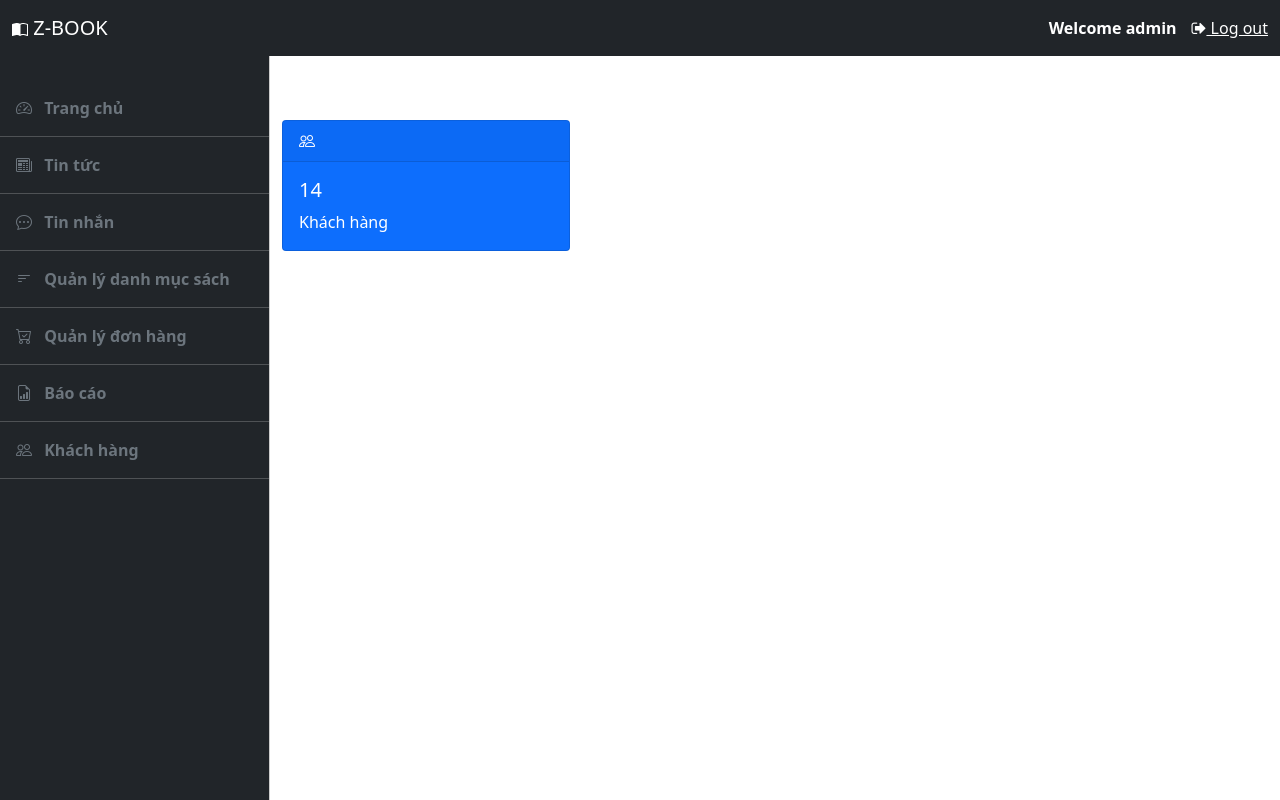
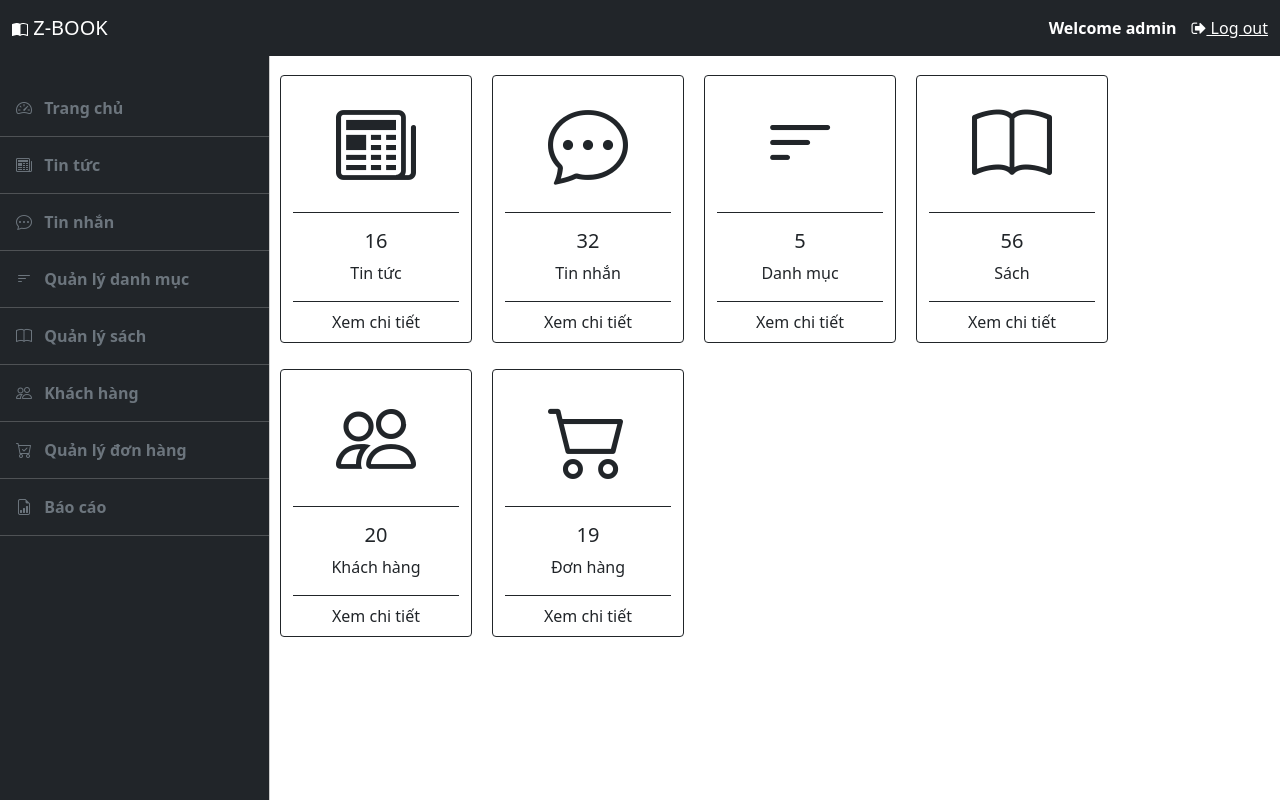
Before and after one commit to Noi-Nguyen/book_shopping_website_project, a PHP site: page / in a window 1280 px wide. Run offline with PHP 8.4, Linux system fonts and the light colour scheme; some libraries are stand-ins or nearby versions.

Commit message:
adding card components to admin index

```diff
--- a/Loginout/admin/css/myStyle.css
+++ b/Loginout/admin/css/myStyle.css
@@ -6,19 +6,38 @@
 .ad-container{
     width: 100%;
 }
-.ad-nav{
-    padding: 15px;
-}
+
 .ad-signout a{
     color: white;
 }
+
 .sidebar-nav{
     width: var(--offcanvas-width);
 }
 
+.sidebar-nav a:hover{
+    color: white !important;
+    font-size: 120%;
+}
+.ad-content{
+    padding-top: 45px;
+}
+.ad__card {
+    max-width: 12rem;
+    text-align: center;
+    margin: 10px;
+}
+.ad__card a{
+    color: inherit;
+    text-decoration: none;
+}
+.ad__card a:hover{
+    text-decoration: underline;
+}
 @media (min-width: 992px){
+
     body{
-        overflow: auto;
+        overflow: auto !important;
     }
     .offcanvas-backdrop::before{
         display: none;
@@ -27,6 +46,7 @@
         margin-left: var(--offcanvas-width) ;
     }
     .sidebar-nav{
+        position: fixed;
         transform: none;
         visibility: visible !important;
         top: var(--topNavbarHeight);
--- a/Loginout/admin/index.html
+++ b/Loginout/admin/index.html
@@ -13,7 +13,7 @@
 <body>
     <div class="ad-container">
         <!-- nav bar -->
-        <nav class="navbar navbar-expand-lg navbar-dark bg-dark">
+        <nav class="navbar navbar-expand-lg navbar-dark bg-dark ad-nav fixed-top">
             <div class="container-fluid">
                 <!-- canvas trigger button -->
                 <button class="navbar-toggler me-2" type="button" data-bs-toggle="offcanvas" data-bs-target="#offcanvasExample" aria-controls="offcanvasExample">
@@ -37,6 +37,7 @@
                     </div>
                 </div>
             </div>
+
           </nav>
         <!-- end of nav bar -->
         <!-- offcanvas -->
@@ -50,7 +51,6 @@
                             <li>
                                 <a href="#" class="nav-link px-3 active text-muted fw-bold">
                                     <span class="me-2"><i class="bi bi-speedometer2"></i></span>
-
                                     Trang chủ
                                 </a>
                                 <hr class="dropdown-divider">
@@ -58,7 +58,6 @@
                             <li>
                                 <a href="#" class="nav-link px-3 active text-muted fw-bold">
                                     <span class="me-2"><i class="bi bi-newspaper"></i></span>
-
                                     Tin tức
                                 </a>
                                 <hr class="dropdown-divider">
@@ -66,7 +65,6 @@
                             <li>
                                 <a href="#" class="nav-link px-3 active text-muted fw-bold">
                                     <span class="me-2"><i class="bi bi-chat-dots"></i></span>
-
                                     Tin nhắn
                                 </a>
                                 <hr class="dropdown-divider">
@@ -75,7 +73,23 @@
                                 <a href="#" class="nav-link px-3 active text-muted fw-bold">
                                 <span class="me-2"><i class="bi bi-filter-left"></i></span>
 
-                                    Quản lý danh mục sách
+                                    Quản lý danh mục
+                                </a>
+                                <hr class="dropdown-divider">
+                            </li>
+                            <li>
+                                <a href="#" class="nav-link px-3 active text-muted fw-bold">
+                                <span class="me-2"><i class="bi bi-book"></i></span>
+
+                                    Quản lý sách
+                                </a>
+                                <hr class="dropdown-divider">
+                            </li>
+                            <li>
+                                <a href="#" class="nav-link px-3 active text-muted fw-bold">
+                                <span class="me-2"><i class="bi bi-people"></i></span>
+
+                                    Khách hàng
                                 </a>
                                 <hr class="dropdown-divider">
                             </li>
@@ -95,34 +109,65 @@
                                 </a>
                                 <hr class="dropdown-divider">
                             </li>
-                            <li>
-                                <a href="#" class="nav-link px-3 active text-muted fw-bold">
-                                <span class="me-2"><i class="bi bi-people"></i></span>
-
-                                    Khách hàng
-                                </a>
-                                <hr class="dropdown-divider">
-                            </li>
-
                         </ul>
                     </nav>
                 </div>
             </div>
         </div>
     </div>
+    <!-- end of ofcanvas -->
     <!-- start the content of admin page -->
-    <main class="mt-5 pt-3">
-        <div class="container-fluid">
+    <main class="mt-1 pt-3 ">
+        <div class="container-fluid ad-content">
             <div class="row">
-                <div class="col-md-12">
-                    <div class="card text-white bg-primary mb-3" style="max-width: 18rem;">
-                        <div class="card-header"><i class="bi bi-people"></i></div>
-                        <div class="card-body">
-                          <h5 class="card-title">14</h5>
+                <!-- card component -->
+                <div class="card border-dark mb-3 text-dark ad__card col-md-4" >
+                    <div class="card-header bg-transparent border-dark"><i class="bi bi-newspaper fa-5x"></i></div>
+                    <div class="card-body text-dark">
+                      <h5 class="card-title">16</h5>
+                      <p class="card-text">Tin tức</p>
+                    </div>
+                    <div class="card-footer bg-transparent border-dark"><a href="#">Xem chi tiết</a></div>
+                </div>
+                <div class="card border-dark mb-3 ad__card col-md-3" >
+                    <div class="card-header bg-transparent border-dark"><i class="bi bi-chat-dots fa-5x"></i></div>
+                    <div class="card-body text-dark">
+                      <h5 class="card-title">32</h5>
+                      <p class="card-text">Tin nhắn</p>
+                    </div>
+                    <div class="card-footer bg-transparent border-dark"><a href="#">Xem chi tiết</a></div>
+                </div>
+                <div class="card border-dark mb-3 ad__card col-md-4" >
+                    <div class="card-header bg-transparent border-dark"><i class="bi bi-filter-left fa-5x"></i></div>
+                    <div class="card-body text-dark">
+                      <h5 class="card-title">5</h5>
+                      <p class="card-text">Danh mục</p>
+                    </div>
+                    <div class="card-footer bg-transparent border-dark"><a href="#">Xem chi tiết</a></div>
+                </div>
+                <div class="card border-dark mb-3 ad__card col-md-4" >
+                    <div class="card-header bg-transparent border-dark"><i class="bi bi-book fa-5x"></i></div>
+                    <div class="card-body text-dark">
+                      <h5 class="card-title">56</h5>
+                      <p class="card-text">Sách</p>
+                    </div>
+                    <div class="card-footer bg-transparent border-dark"><a href="#">Xem chi tiết</a></div>
+                </div>
+                <div class="card border-dark mb-3 ad__card col-md-4" >
+                    <div class="card-header bg-transparent border-dark"><i class="bi bi-people fa-5x"></i></div>
+                    <div class="card-body text-dark">
+                      <h5 class="card-title">20</h5>
                       <p class="card-text">Khách hàng</p>
                     </div>
+                    <div class="card-footer bg-transparent border-dark"><a href="#">Xem chi tiết</a></div>
                 </div>
-
+                <div class="card border-dark mb-3 ad__card col-md-3">
+                    <div class="card-header bg-transparent border-dark"><i class="bi bi-cart2 fa-5x"></i></div>
+                    <div class="card-body text-dark">
+                      <h5 class="card-title">19</h5>
+                      <p class="card-text">Đơn hàng</p>
+                    </div>
+                    <div class="card-footer bg-transparent border-dark"><a href="#">Xem chi tiết</a></div>
                 </div>
             </div>
         </div>
```
Lines whose indentation alone changed are shown as unchanged.
